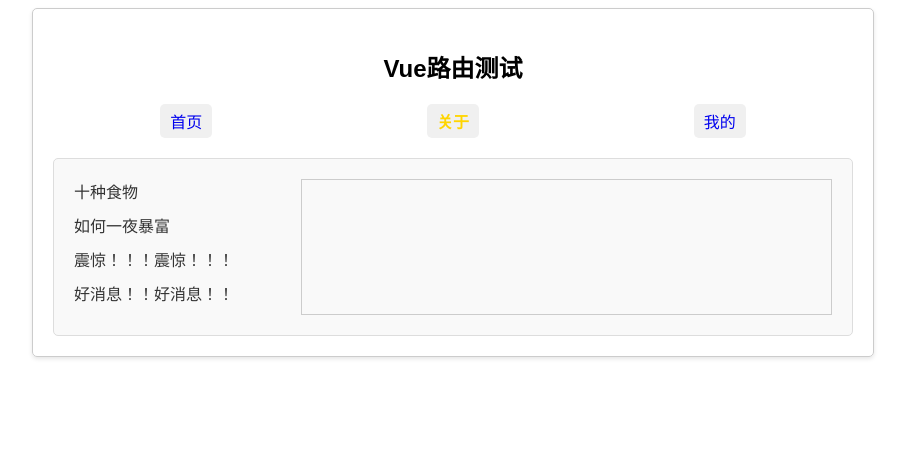
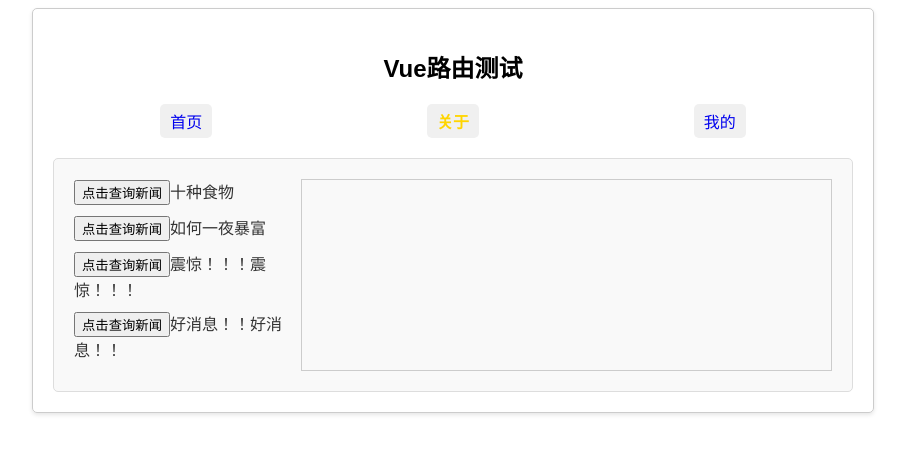
Before and after one commit to PlumDong/vue3-shangguigu-2023, a Vue app: page /about in a window 1280 px wide. Shown: the top 454 px of the page, without its empty margins (187-1092 px from the left). Built offline with nearby package versions, Linux system fonts and the light colour scheme.

Commit message:
路由-编程式路由导航

```diff
--- a/src/pages/About.vue
+++ b/src/pages/About.vue
@@ -3,6 +3,7 @@
     <!--导航区-->
     <ul>
       <li v-for="news in newsList" :key="news.id">
+        <button @click="showNewsDetail(news)">点击查询新闻</button>
         <RouterLink
             :to="{
               name:'详情',
@@ -25,6 +26,7 @@
 
 <script setup lang="ts">
 import {reactive} from "vue";
+import router from "@/router";
 
 const newsList = reactive([
   {id: '01', title: '十种食物', content: '西兰花'},
@@ -33,6 +35,17 @@
   {id: '04', title: '好消息！！好消息！！', content: '过年了'},
 ]);
 
+
+function showNewsDetail(news:any) {
+  router.replace({
+    name: '详情',
+    query: {
+      id: news.id,
+      title: news.title,
+      content: news.content,
+    }
+  })
+}
 
 </script>
 
--- a/src/pages/Home.vue
+++ b/src/pages/Home.vue
@@ -7,6 +7,16 @@
 
 <script  setup lang="ts">
 
+import {onMounted} from "vue";
+import {useRouter} from "vue-router";
+let router = useRouter();
+onMounted(()=>{
+  setTimeout(()=>{
+    //在此处让路由实现跳转
+    router.push('/about')
+  },3000)
+})
+
 </script>
 
 <style scoped>
```
